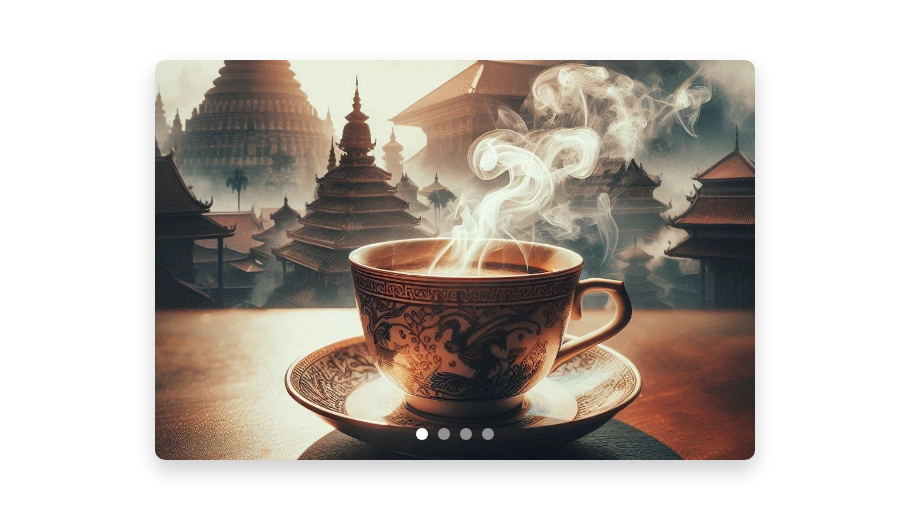
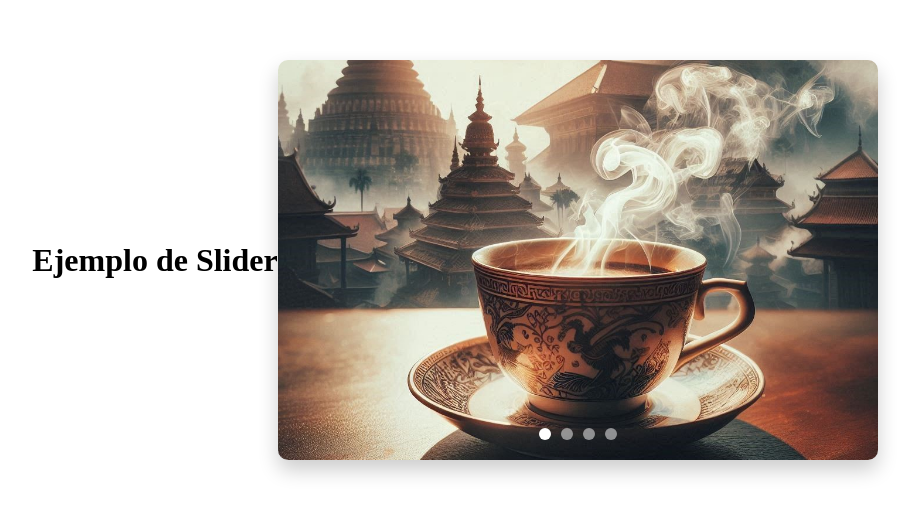
Before and after one commit to AntoniaPuertas/sliderCss, a plain HTML site: page index.html in a window 1280 px wide. Shown: the part 140-656 px from the top of the page, without its empty margins (185-1101 px from the left). Drawn offline with Linux system fonts and the light colour scheme.

Commit message:
Añadido h1

```diff
--- a/index.html
+++ b/index.html
@@ -97,6 +97,7 @@
     </style>
 </head>
 <body>
+    <h1>Ejemplo de Slider</h1>
     <div class="slider-container">
         <input type="radio" name="slider" id="radio1" checked>
         <input type="radio" name="slider" id="radio2">
```
